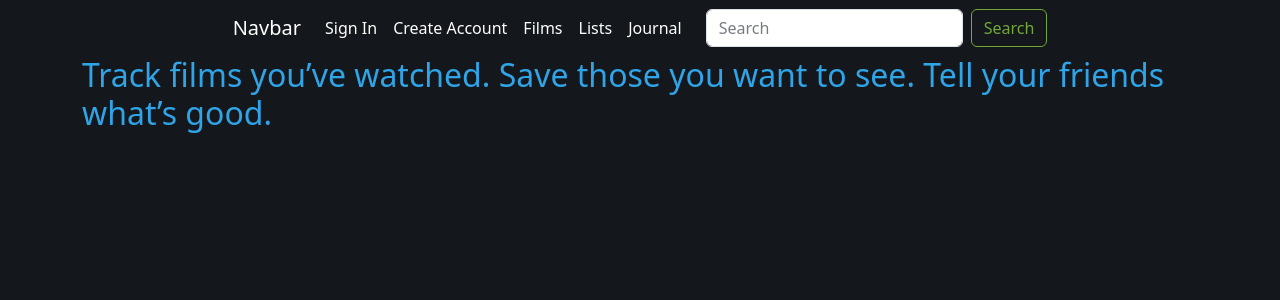
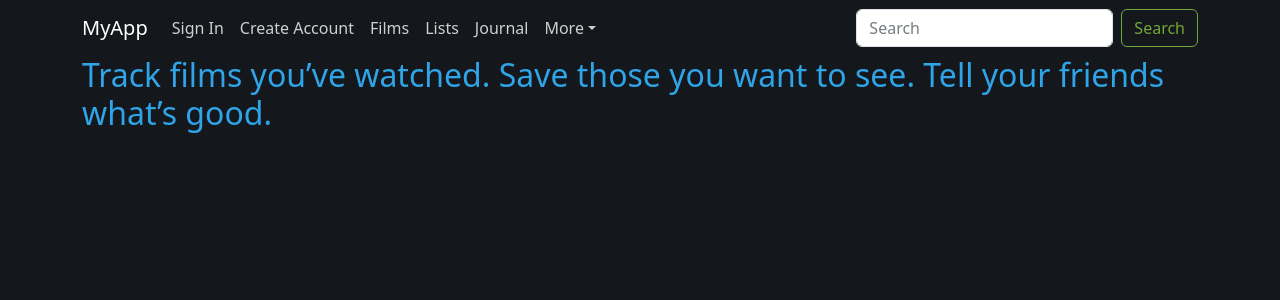
Before and after one commit to johnmartinroque/LetterboxdClone, a React (Create React App) app in the folder main/: page / in a window 1280 px wide. Shown: the top 300 px of the page. Built offline with nearby package versions, Linux system fonts and the light colour scheme; no server answers.

Commit message:
react bootstrap header

```diff
--- a/main/src/components/others/Header.jsx
+++ b/main/src/components/others/Header.jsx
@@ -1,13 +1,13 @@
 import React from "react";
 import { Link } from "react-router-dom";
-import {
-  Navbar,
-  Nav,
-  Form,
-  FormControl,
-  Button,
-  Container,
-} from "react-bootstrap";
+import Container from "react-bootstrap/Container";
+import Nav from "react-bootstrap/Nav";
+import Navbar from "react-bootstrap/Navbar";
+import NavDropdown from "react-bootstrap/NavDropdown";
+import Form from "react-bootstrap/Form";
+import FormControl from "react-bootstrap/FormControl";
+import Button from "react-bootstrap/Button";
+
 function Header() {
   return (
     <Navbar
@@ -15,36 +15,43 @@ function Header() {
       variant="dark"
       style={{ backgroundColor: "transparent" }}
     >
-      <Container className="justify-content-center">
+      <Container>
+        <Navbar.Brand as={Link} to="/">
+          MyApp
+        </Navbar.Brand>
+
         <Navbar.Toggle aria-controls="navbar-nav" />
+
         <Navbar.Collapse id="navbar-nav">
-          <div
-            className="d-flex align-items-center flex-wrap justify-content-center w-100 gap-3"
-            style={{ gap: "1rem" }}
-          >
-            <Nav className="d-flex flex-row align-items-center text-center">
-              <Navbar.Brand as={Link} to="/" style={{ color: "#ffffff" }}>
-                Navbar
-              </Navbar.Brand>
-              <Nav.Link as={Link} to="/signin" style={{ color: "#ffffff" }}>
+          <Nav className="me-auto">
+            <Nav.Link as={Link} to="/signin">
               Sign In
             </Nav.Link>
-              <Nav.Link
-                as={Link}
-                to="/createaccount"
-                style={{ color: "#ffffff" }}
-              >
+            <Nav.Link as={Link} to="/createaccount">
               Create Account
             </Nav.Link>
-              <Nav.Link as={Link} to="/films" style={{ color: "#ffffff" }}>
+            <Nav.Link as={Link} to="/films">
               Films
             </Nav.Link>
-              <Nav.Link as={Link} to="/lists" style={{ color: "#ffffff" }}>
+            <Nav.Link as={Link} to="/lists">
               Lists
             </Nav.Link>
-              <Nav.Link as={Link} to="/journal" style={{ color: "#ffffff" }}>
+            <Nav.Link as={Link} to="/journal">
               Journal
             </Nav.Link>
+
+            <NavDropdown title="More" id="nav-dropdown">
+              <NavDropdown.Item as={Link} to="/about">
+                About
+              </NavDropdown.Item>
+              <NavDropdown.Item as={Link} to="/contact">
+                Contact
+              </NavDropdown.Item>
+              <NavDropdown.Divider />
+              <NavDropdown.Item as={Link} to="/help">
+                Help
+              </NavDropdown.Item>
+            </NavDropdown>
           </Nav>
 
           <Form className="d-flex">
@@ -52,10 +59,10 @@ function Header() {
               type="search"
               placeholder="Search"
               className="me-2"
+              aria-label="Search"
             />
             <Button variant="outline-success">Search</Button>
           </Form>
-          </div>
         </Navbar.Collapse>
       </Container>
     </Navbar>
```
Lines whose indentation alone changed are shown as unchanged.
